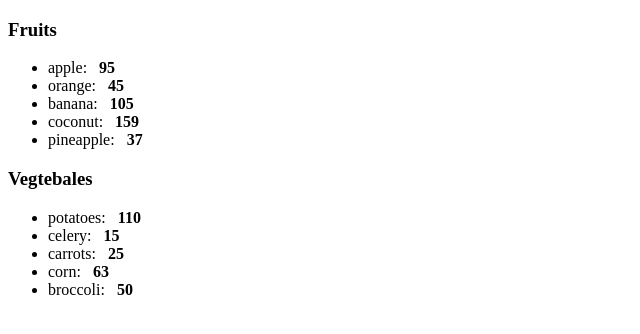
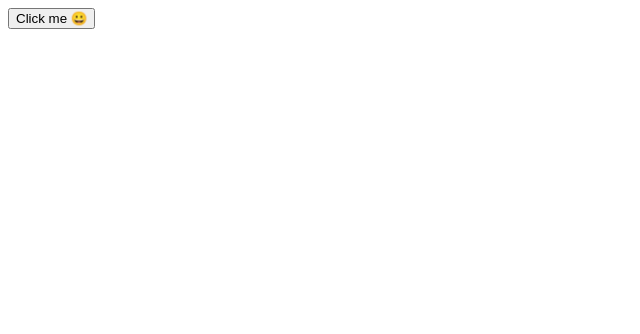
Before and after one commit to MTKing4/Public-Coding, a React (Vite) app in the folder JavaScript/react-app/react-app/: page / in a window 1280 px wide. Shown: the top 334 px of the page, without its empty margins (0-640 px from the left). Built offline with nearby package versions, Linux system fonts and the light colour scheme.

Commit message:
Bro Code React- Click Events

```diff
--- a/JavaScript/react-app/react-app/src/App.jsx
+++ b/JavaScript/react-app/react-app/src/App.jsx
@@ -1,42 +1,10 @@
-// import List from './List.jsx'
-
-// function App() {
-
-//   return(
-//     <>
-//         <List />
-//     </>
-//   )
-// }
-
-// export default App
-
-
-// ---------------------------------------
-
-// transform the list component to be reusable with different lists
-
-
-import List from './List.jsx'
+import Button from './Button.jsx'
 
 function App() {
 
-  const fruits = [{name: "apple", calories: 95},
-                {name: "orange", calories: 45},
-                {name: "banana", calories: 105},
-                {name: "coconut", calories: 159},
-                {name: "pineapple", calories: 37}];
-
-    const vegtebales = [{name: "potatoes", calories: 110},
-                        {name: "celery", calories: 15},
-                        {name: "carrots", calories: 25},
-                        {name: "corn", calories: 63},
-                        {name: "broccoli", calories: 50}];
-
   return(
     <>
-        <List  items={fruits} category="Fruits"/>
-        <List  items={vegtebales} category="Vegtebales"/>
+        <Button />
     </>
   )
 }
--- /dev/null
+++ b/JavaScript/react-app/react-app/src/Button.jsx
@@ -0,0 +1,11 @@
+
+function Button(){
+
+    const handleClick = () => console.log("OUCH!");
+
+    const handleClick2 = (name) => console.log(`${name} stop clicking me`)
+
+    return(<button onClick={() => handleClick2('Mohammad')}>Click me 😀</button>)       // wrap in arrow function to avoid immediate execution when passing arguments
+} // there is also onDoubleClick
+
+export default Button
```
Also changed, not shown: JavaScript/react-app/react-app/src/Button/Button.jsx (+14 -14 lines), 1 other file (tests, documents, lock files or other folders).
